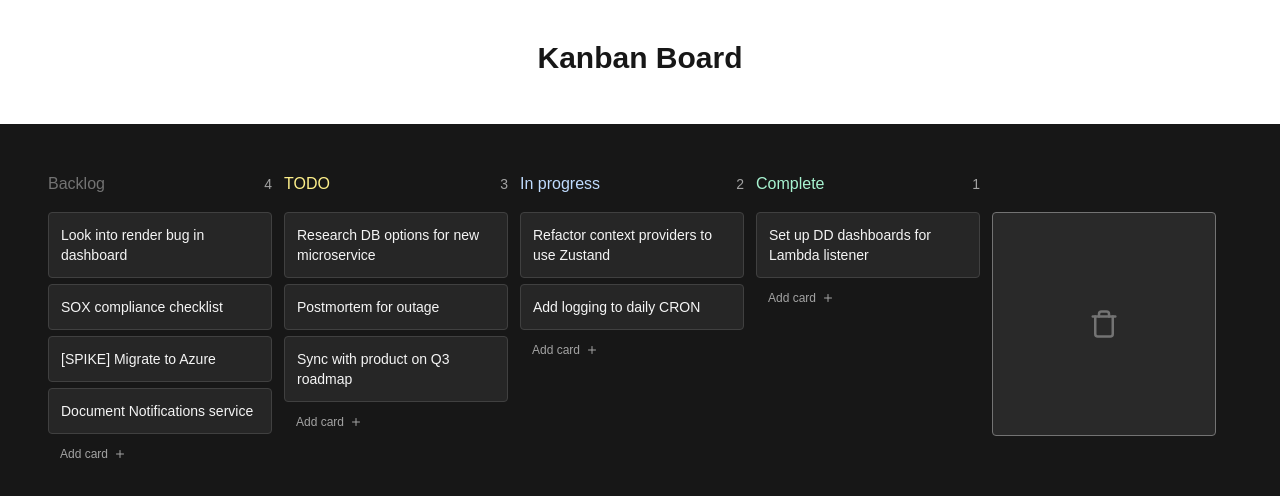
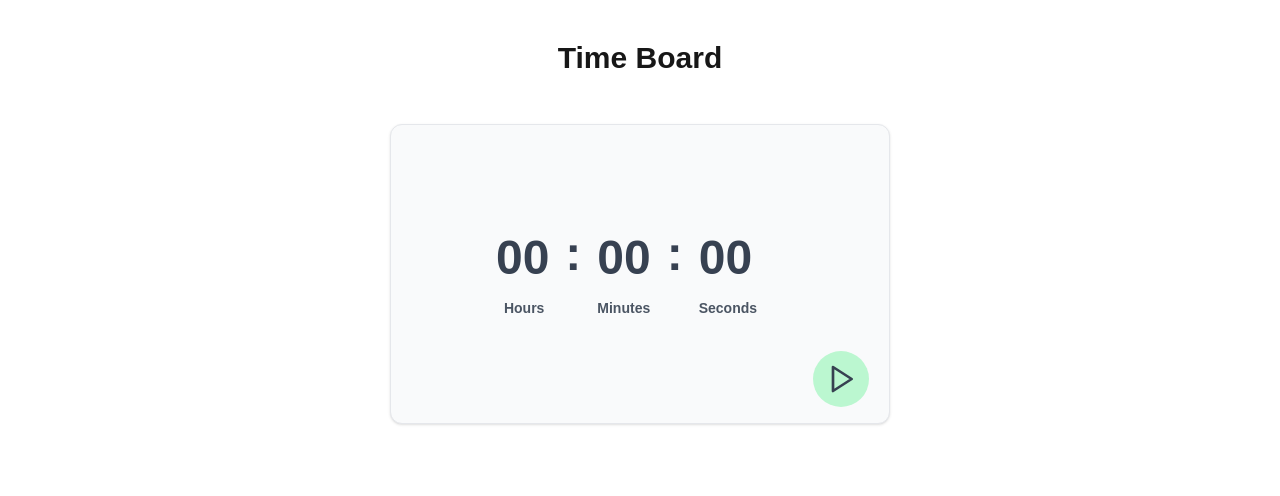
Before and after one commit to tanvir35web/human-pro, a Next.js app: page / in a window 1280 px wide. Shown: the top 496 px of the page. Built offline with nearby package versions, Linux system fonts and the light colour scheme.

Commit message:
timer board card added

```diff
--- /dev/null
+++ b/app/components/TimerCard/index.tsx
@@ -0,0 +1,78 @@
+"use client";
+import { useState, useEffect } from "react";
+import { Play, Pause } from "lucide-react";
+
+export default function TimerCard() {
+  const [time, setTime] = useState(() => {
+    return Number(localStorage.getItem("timer")) || 0;
+  });
+  const [isRunning, setIsRunning] = useState(() => {
+    return localStorage.getItem("isRunning") === "true";
+  });
+
+  useEffect(() => {
+    localStorage.setItem("isRunning", String(isRunning));
+  }, [isRunning]);
+
+  useEffect(() => {
+    let interval: NodeJS.Timeout | null = null;
+    if (isRunning) {
+      interval = setInterval(() => {
+        setTime((prevTime) => {
+          const newTime = prevTime + 1;
+          localStorage.setItem("timer", String(newTime));
+          return newTime;
+        });
+      }, 1000);
+    } else if (interval) {
+      clearInterval(interval);
+    }
+    return () => {
+      if (interval) clearInterval(interval);
+    };
+  }, [isRunning]);
+
+  const formatTime = (time: number) => {
+    const hours = String(Math.floor(time / 3600)).padStart(2, "0");
+    const minutes = String(Math.floor((time % 3600) / 60)).padStart(2, "0");
+    const seconds = String(time % 60).padStart(2, "0");
+    return { hours, minutes, seconds };
+  };
+
+  return (
+    <div className="relative w-[500px] h-[300px] p-2 rounded-xl shadow border border-gray-200 bg-gray-50  text-gray-700 font-semibold text-5xl flex items-center justify-center gap-4">
+      <div className="flex flex-col gap-2 items-center justify-between">
+        <div className="flex flex-row gap-4 items-center justify-center">
+          <div className="flex flex-col gap-3 items-start justify-between">
+            <p className="flex items-center gap-4">
+              {formatTime(time).hours || "00"} <span className="pb-2"> :</span>
+            </p>
+            <p className="text-sm ps-2 text-gray-600">Hours</p>
+          </div>
+
+          <div className="flex flex-col gap-3 items-start justify-between">
+            <p className="flex items-center gap-4">
+              {formatTime(time).minutes || "00"}
+              <span className="pb-2"> :</span>
+            </p>
+            <p className="text-sm text-gray-600">Minutes</p>
+          </div>
+
+          <div className="flex flex-col gap-3 items-start justify-between">
+            <p className="flex items-center gap-4">
+              {formatTime(time).seconds || "00"}
+              <span className="pb-2 collapse"> : </span>
+            </p>
+            <p className="text-sm text-gray-600">Seconds</p>
+          </div>
+        </div>
+      </div>
+      <button
+        onClick={() => setIsRunning(!isRunning)}
+        className="p-3 bg-green-200 rounded-full absolute bottom-4 right-5"
+      >
+        {isRunning ? <Pause size={32} /> : <Play size={32} />}
+      </button>
+    </div>
+  );
+}
--- a/app/globals.css
+++ b/app/globals.css
@@ -7,12 +7,12 @@
   --foreground: #171717;
 }
 
-@media (prefers-color-scheme: dark) {
+/* @media (prefers-color-scheme: dark) {
   :root {
     --background: #0a0a0a;
     --foreground: #ededed;
   }
-}
+} */
 
 body {
   color: var(--foreground);
--- a/app/page.tsx
+++ b/app/page.tsx
@@ -1,11 +1,11 @@
-import { CustomKanban } from "./components/CustomKanban";
+import TimerCard from "./components/TimerCard";
 
 export default function Home() {
   return (
     <div className="flex flex-col items-center justify-center gap-2">
-      <p className="p-10 text-3xl font-bold">Kanban Board</p>
+      <p className="p-10 text-3xl font-bold">Time Board</p>
+      <TimerCard />
 
-      <CustomKanban />
     </div>
   );
 }
--- a/package.json
+++ b/package.json
@@ -10,6 +10,7 @@
   },
   "dependencies": {
     "framer-motion": "^12.4.10",
+    "lucide-react": "^0.479.0",
     "next": "14.2.22",
     "react": "^18",
     "react-dom": "^18",
```
Also changed, not shown: 1 other file (tests, documents, lock files or other folders).
